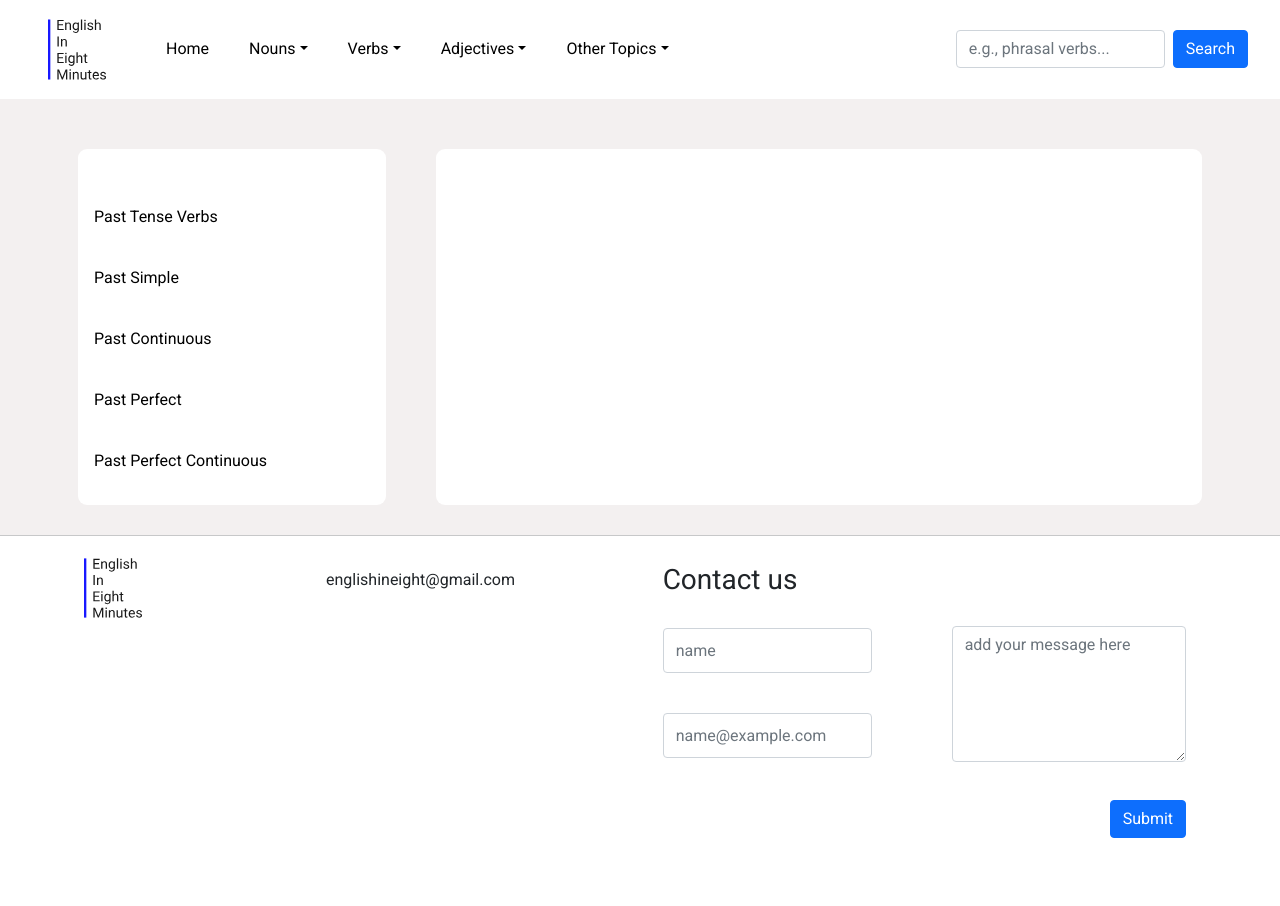
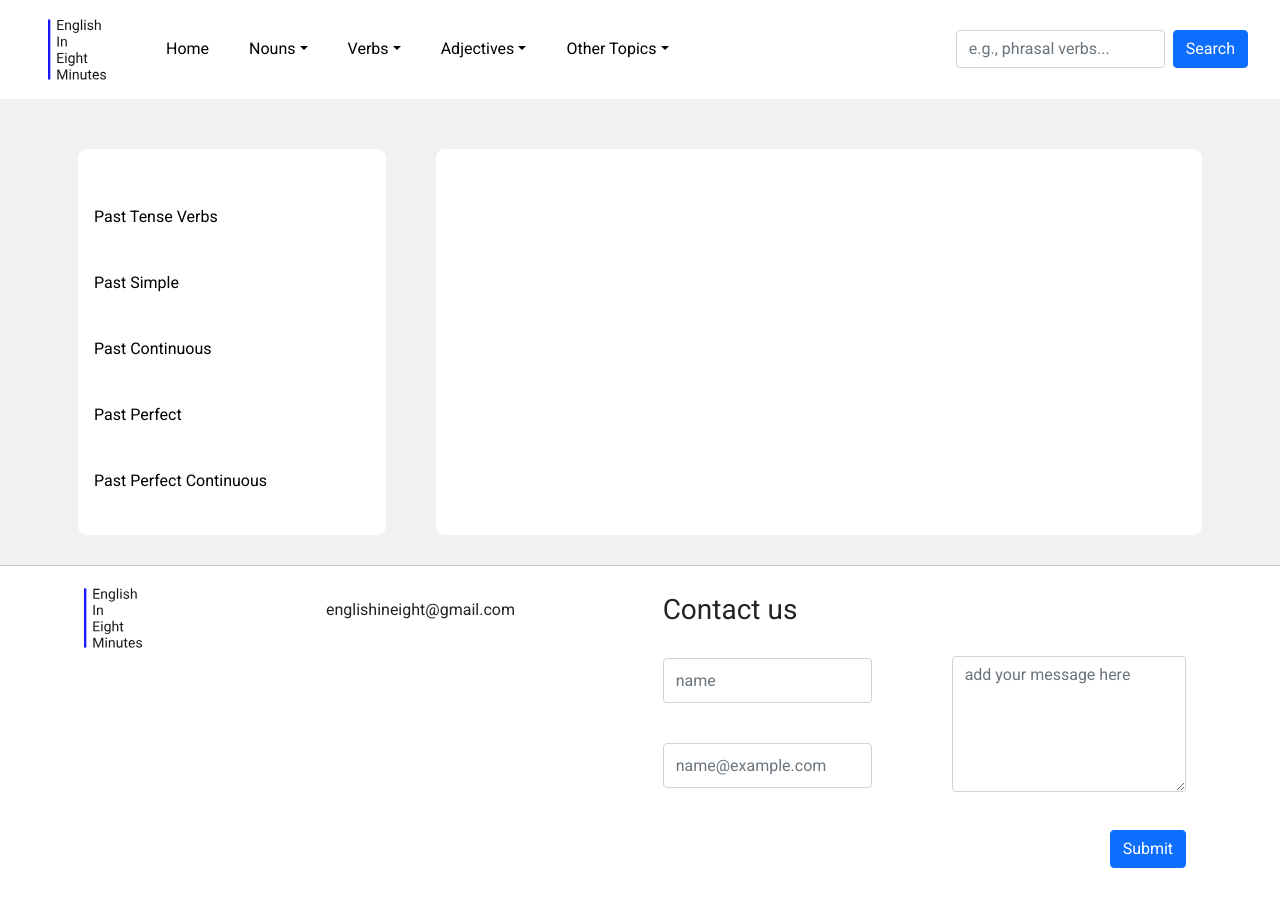
Before and after one commit to ChrisDietrich405/english-in-eight-react-final, a React (Create React App) app: page /past-verb-tenses in a window 1280 px wide. Shown: the top 906 px of the page. Built offline with nearby package versions, Linux system fonts and the light colour scheme.

Commit message:
adding styling to grammar pages

```diff
--- a/src/components/SelectAnswer.js
+++ b/src/components/SelectAnswer.js
@@ -11,6 +11,7 @@ const SelectAnswer = ({
   selectedAnswerTexts,
   isAnsweredCorrectly,
   index,
+  isAnswered,
 }) => {
   console.log(selectedAnswerTexts);
   console.log(possibleAnswer);
--- a/src/styles/components/selected-answer.scss
+++ b/src/styles/components/selected-answer.scss
@@ -1,7 +1,8 @@
 .answer-option {
+  padding-top: 10px;
   display: flex;
   align-items: center;
-  height: 35px;
+  height: 27px;
   p {
     margin: 0 !important;
   }
--- a/src/styles/components/sidebar.scss
+++ b/src/styles/components/sidebar.scss
@@ -14,7 +14,7 @@
 
   li {
     font-size: 1rem;
-    margin-bottom: 5px;
+    padding-bottom: 10px;
     list-style: none;
 
     a {
```
